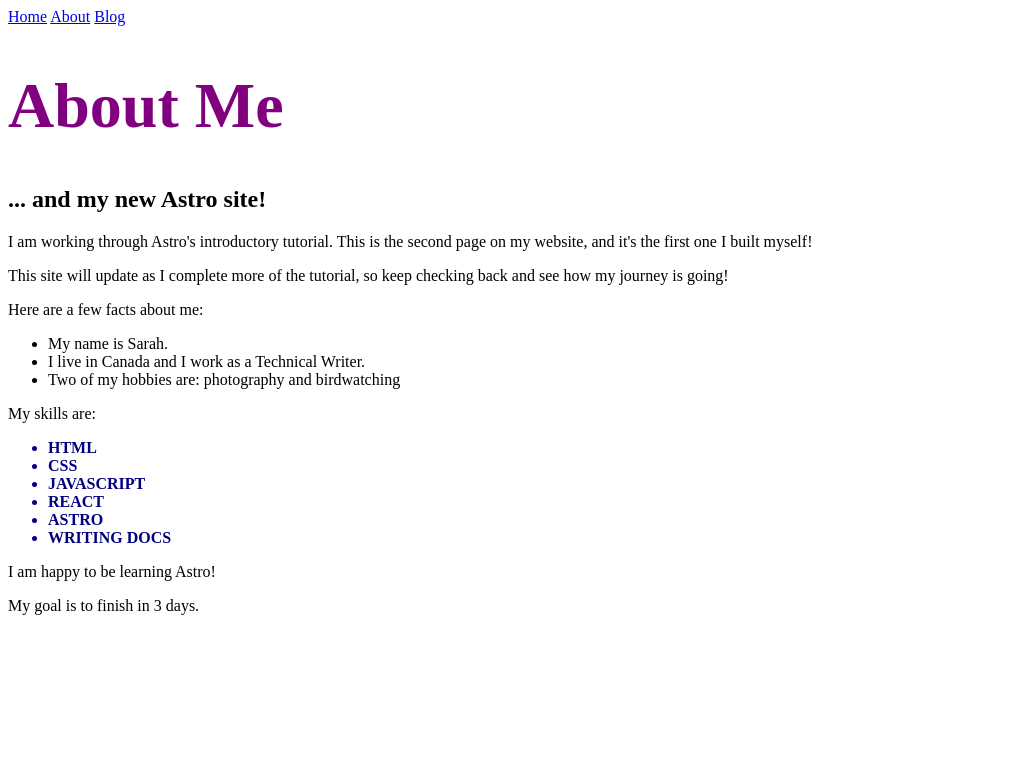
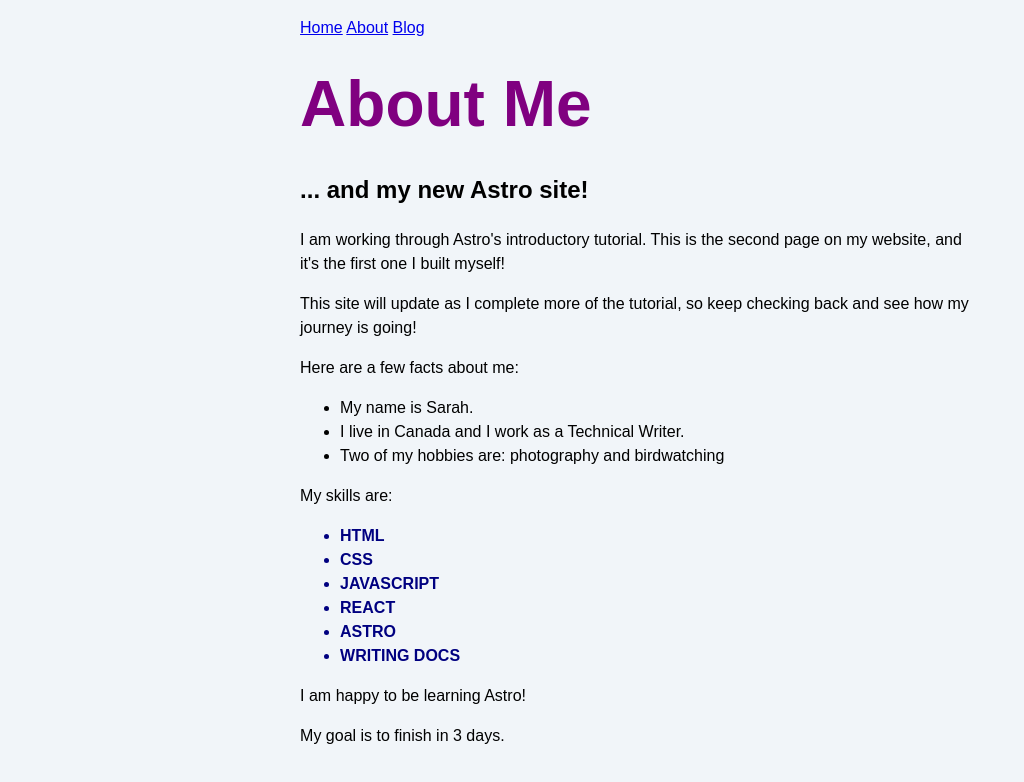
Before and after one commit to hakudevtw/play-projects, an Astro site in the folder apps/astro_doc-tutorial/: page /about in a window 1280 px wide. Shown: the whole page, without its empty margins (0-1024 px from the left). Built offline with nearby package versions, Linux system fonts and the light colour scheme; Astro itself is replaced by a stand-in of ours.

Commit message:
feat: add global styes

```diff
--- a/apps/astro_doc-tutorial/src/pages/about.astro
+++ b/apps/astro_doc-tutorial/src/pages/about.astro
@@ -1,4 +1,6 @@
 ---
+import "../styles/global.css";
+
 const pageTitle = "About Me";
 
 const identity = {
--- /dev/null
+++ b/apps/astro_doc-tutorial/src/styles/global.css
@@ -0,0 +1,21 @@
+html {
+  background-color: #f1f5f9;
+  font-family: sans-serif;
+}
+
+body {
+  margin: 0 auto;
+  width: 100%;
+  max-width: 80ch;
+  padding: 1rem;
+  line-height: 1.5;
+}
+
+* {
+  box-sizing: border-box;
+}
+
+h1 {
+  margin: 1rem 0;
+  font-size: 2.5rem;
+}
```
